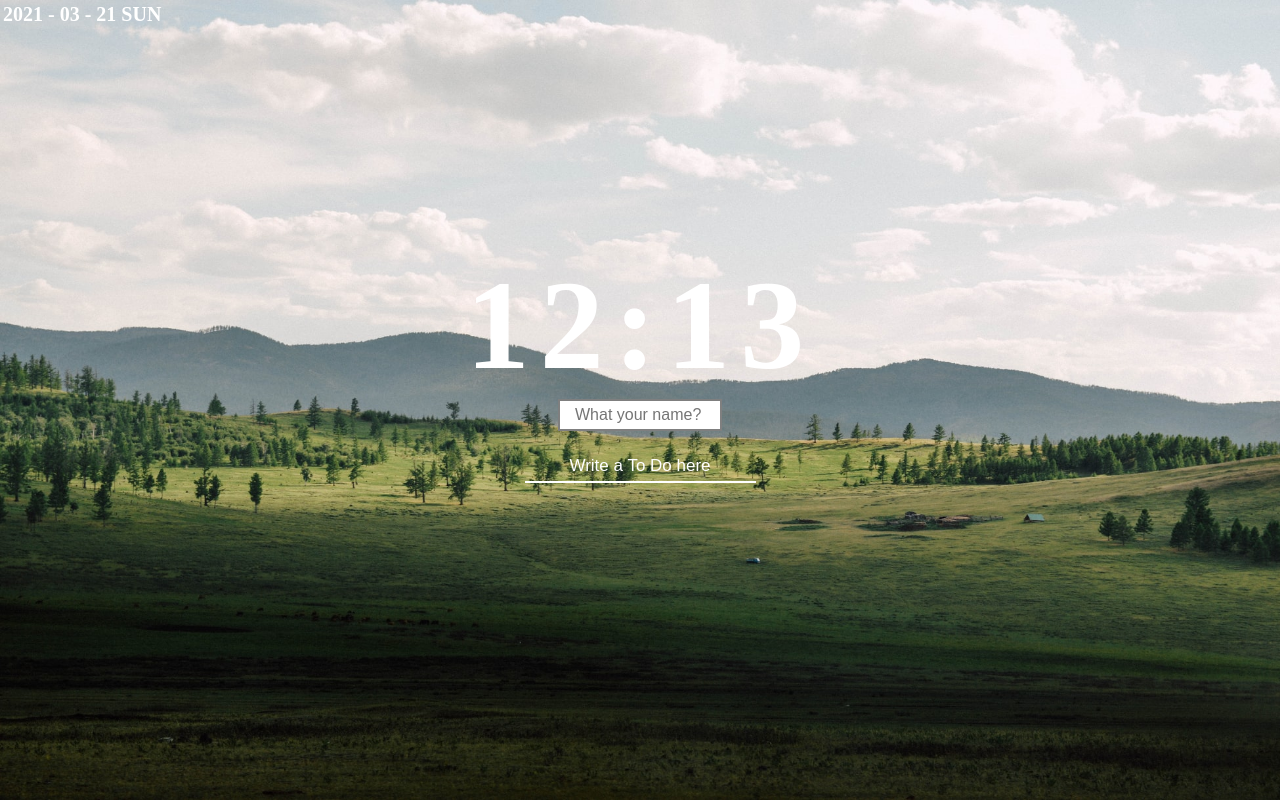
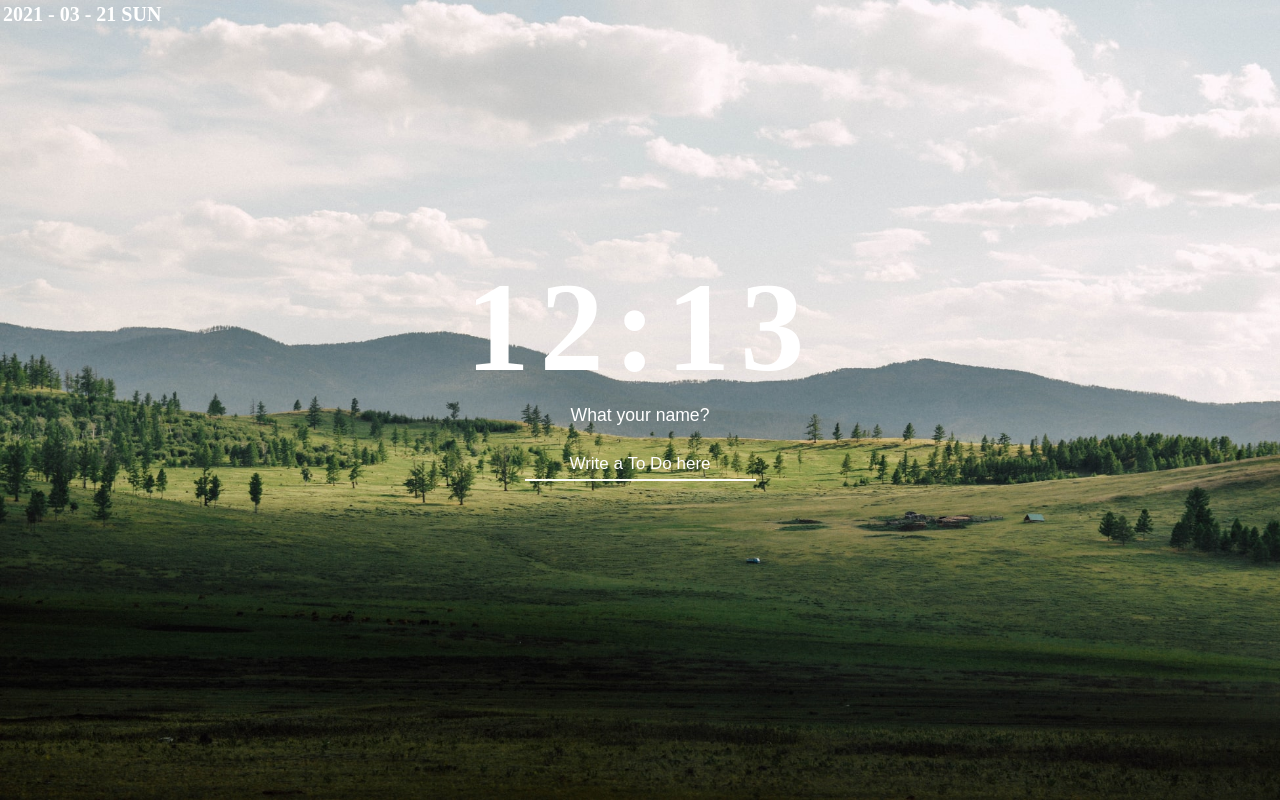
Before and after one commit to bayueershiyihao/chromPage, a plain HTML site: page index.html in a window 1280 px wide. Drawn offline with Linux system fonts and the light colour scheme.

Commit message:
Modify name class

```diff
--- a/style.css
+++ b/style.css
@@ -33,11 +33,19 @@
 }
 
 .name {
-  border: 2px solid rgba(0, 0, 0, 0.5);
-  width: 130px;
+  width: 150px;
   height: 28px;
   padding: 0px 15px;
-  font-size: 1em;
+  font-size: 1.1em;
+  text-align: center;
+  border: none;
+  background: inherit;
+  outline: none;
+  color: white;
+}
+
+.name::placeholder {
+  color: white;
 }
 
 .grettings {
```
